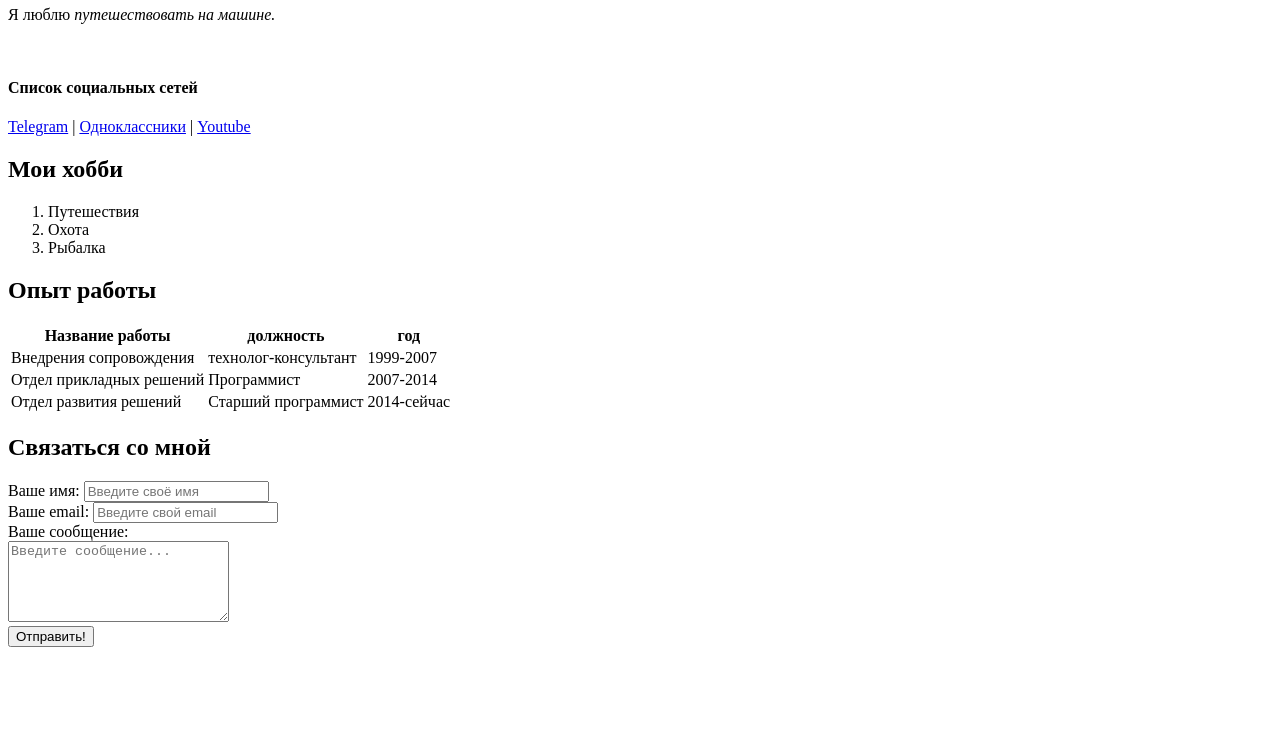
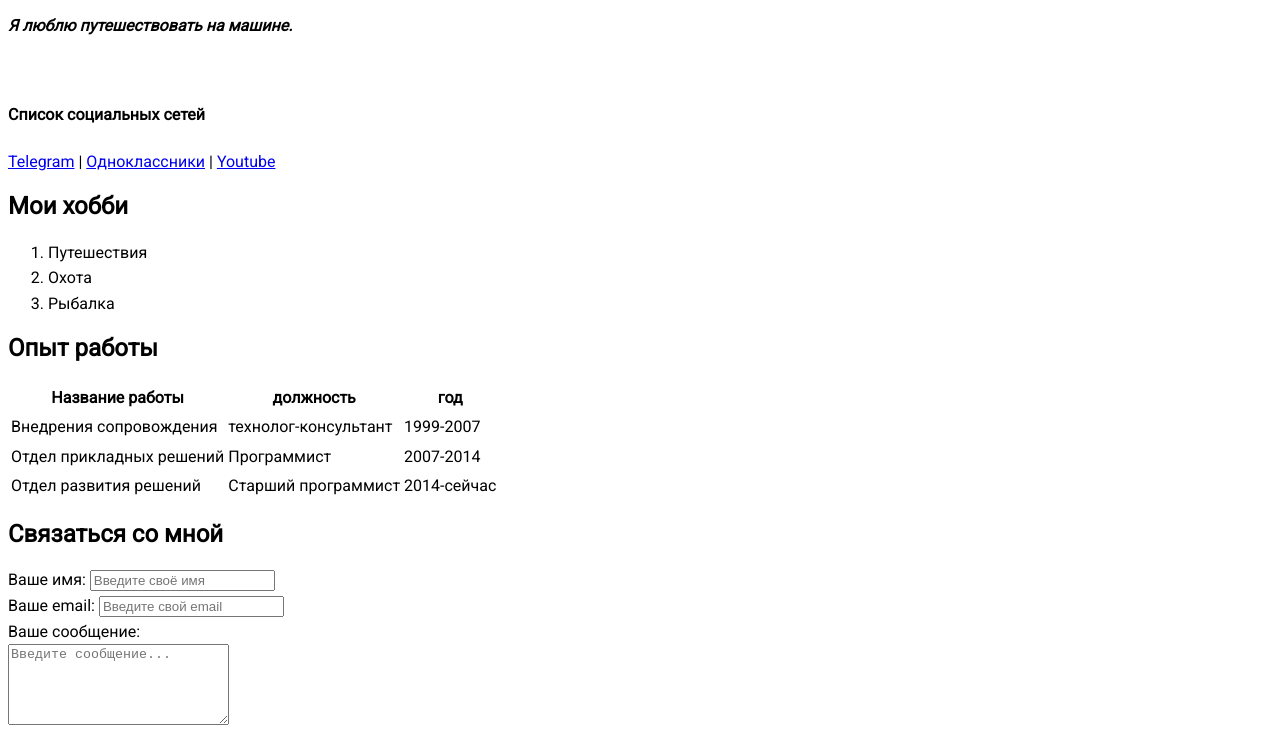
Before and after one commit to greyambler/resume, a plain HTML site: page index.html in a window 1280 px wide. Shown: the part 331-1064 px from the top of the page. Drawn offline with Linux system fonts and the light colour scheme.

Commit message:
css 6
6. Работа с текстом css

```diff
--- a/index.html
+++ b/index.html
@@ -8,19 +8,24 @@
   <meta name="keywords" content="mikhail, cv , resume" />
   <meta name="description" content="Это сайт - резюме Михаила Шавлова" />
   <title>Mikhail Resume</title>
+  <link rel="stylesheet" href="style.css">
 </head>
 
 <body>
 
+  <div class="info">
     <img src="img/c-825.jpg" alt="фото" width="150" />
     <h1>Шавлов Михаил</h1>
 
+    <div class="info-text">
       <p>
         Мой стаж работы в сфере информациоонных технологий превышает
         <strong>двацати лет</strong>. От инженера по локальным вычислительным
         сетям, технологом-консультантом до
         <strong>программиста</strong> клиентский приложений.
       </p>
+
+
       <p>Я люблю <em>путешествовать на машине. </em></p>
       <br />
       <h4>Список социальных сетей</h4>
@@ -30,7 +35,13 @@
       |
       <a href="http://www.youtube.com" target="_blank">Youtube</a>
 
+    </div>
+  </div>
+
+
   <h2>Мои хобби</h2>
+
+
 
   <ol>
     <li>Путешествия</li>
--- /dev/null
+++ b/style.css
@@ -0,0 +1,15 @@
+@import url('https://fonts.googleapis.com/css2?family=Roboto&display=swap');
+
+body {
+    /* font-family: Verdana, Geneva, Tahoma, sans-serif;  */
+    font-family: 'Roboto', sans-serif;
+    font-size  : 16px;
+    line-height: 1.6em;
+    font-weight: normal;
+
+}
+
+.info-text p {
+    font-style : italic;
+    font-weight: bold;
+}
```
Lines whose indentation alone changed are shown as unchanged.
